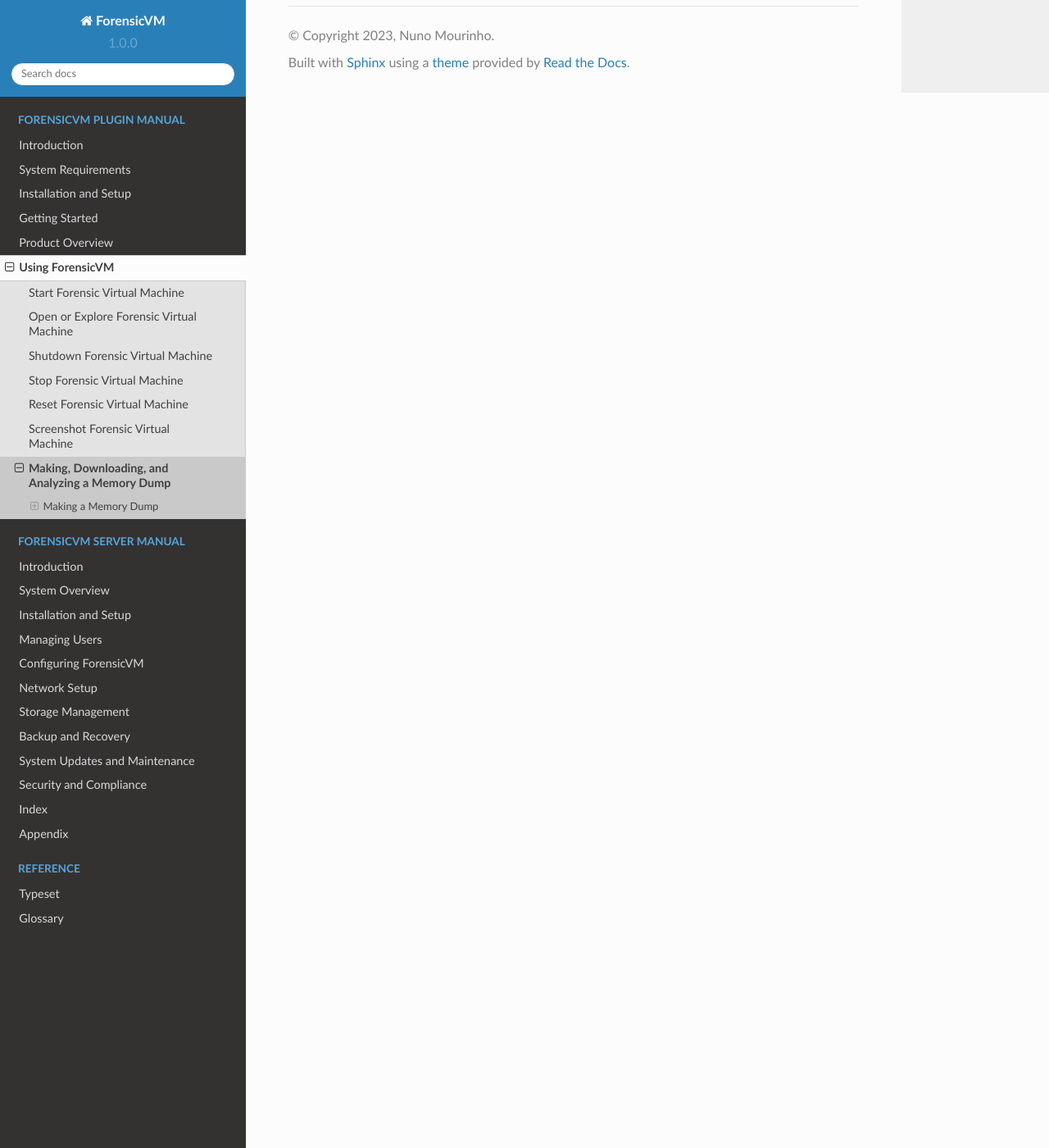
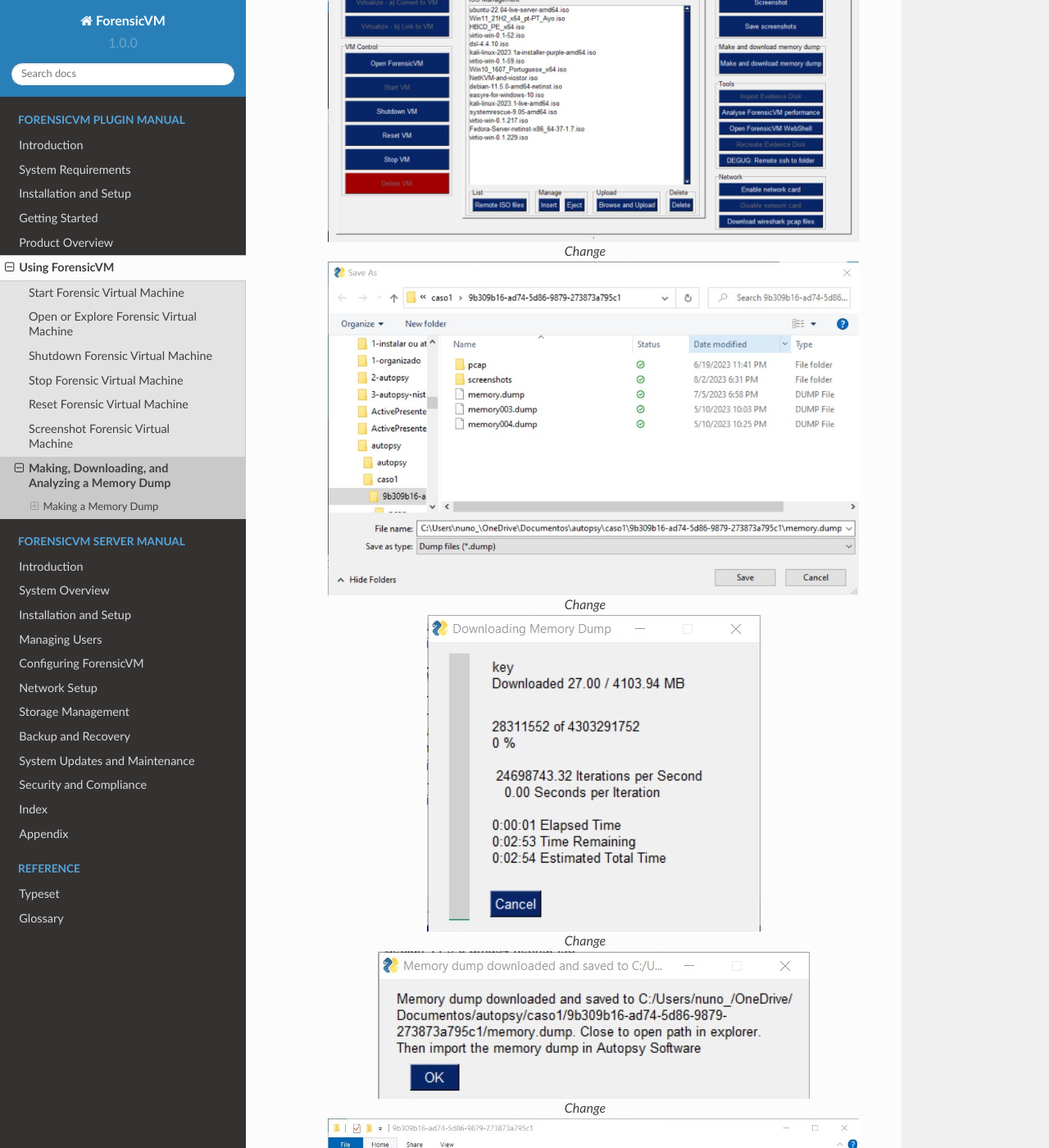
Before and after one commit to nunomourinho/ForensicVMServerAndClientDocs, a Sphinx documentation site: the page built from docs/user/memory_dump_vm.rst, in a window 1280 px wide and 1400 px high, scrolled down 1463 px. Shown: the whole window at 82% size. Built offline with Sphinx 7.4.7 and the Read the Docs theme 2.0.0, drawn with Linux system fonts in a browser that asks for light colours; pages that are not in the unit, such as notebooks, are missing from menus.

Commit message:
Update memory_dump_vm.rst

```diff
--- a/docs/user/memory_dump_vm.rst
+++ b/docs/user/memory_dump_vm.rst
@@ -29,3 +29,34 @@
 - **Computer Usage**: Evidence regarding the usage of specific applications or accessing specific files or websites can be derived from a memory dump.
 - **Unauthorized Access**: In cases of hacking or unauthorized access, memory dumps may hold evidence of the intrusion, including the tools used and the data targeted.
 - **Intellectual Property Theft**: If there is a suspicion of intellectual property theft, memory dumps can reveal whether sensitive documents were accessed, modified, or transferred.
+
+
+   .. figure:: img/memory_dump_0001.jpg
+      :alt: Change
+      :align: center
+
+      Change
+
+   .. figure:: img/memory_dump_0002.jpg
+      :alt: Change
+      :align: center
+
+      Change
+
+   .. figure:: img/memory_dump_0003.jpg
+      :alt: Change
+      :align: center
+
+      Change
+
+   .. figure:: img/memory_dump_0005.jpg
+      :alt: Change
+      :align: center
+
+      Change
+
+   .. figure:: img/memory_dump_0006.jpg
+      :alt: Change
+      :align: center
+
+      Change
```
